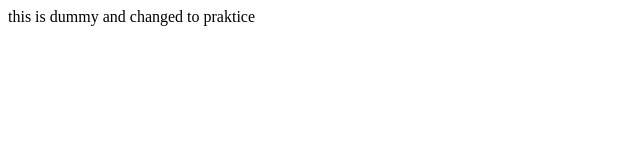
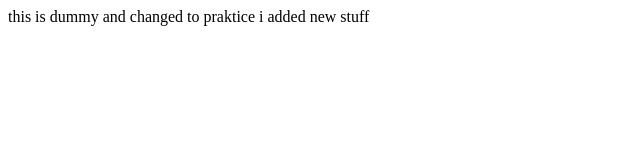
Before and after one commit to CHAITANYA924/praktice-2, a plain HTML site: page index.html in a window 1280 px wide. Shown: the whole page, without its empty margins (0-640 px from the left). Drawn offline with Linux system fonts and the light colour scheme.

Commit message:
this is second

```diff
--- a/index.html
+++ b/index.html
@@ -9,5 +9,6 @@
 <body>
     this is dummy
     and changed to praktice
+    i added new stuff
 </body>
 </html>
```
